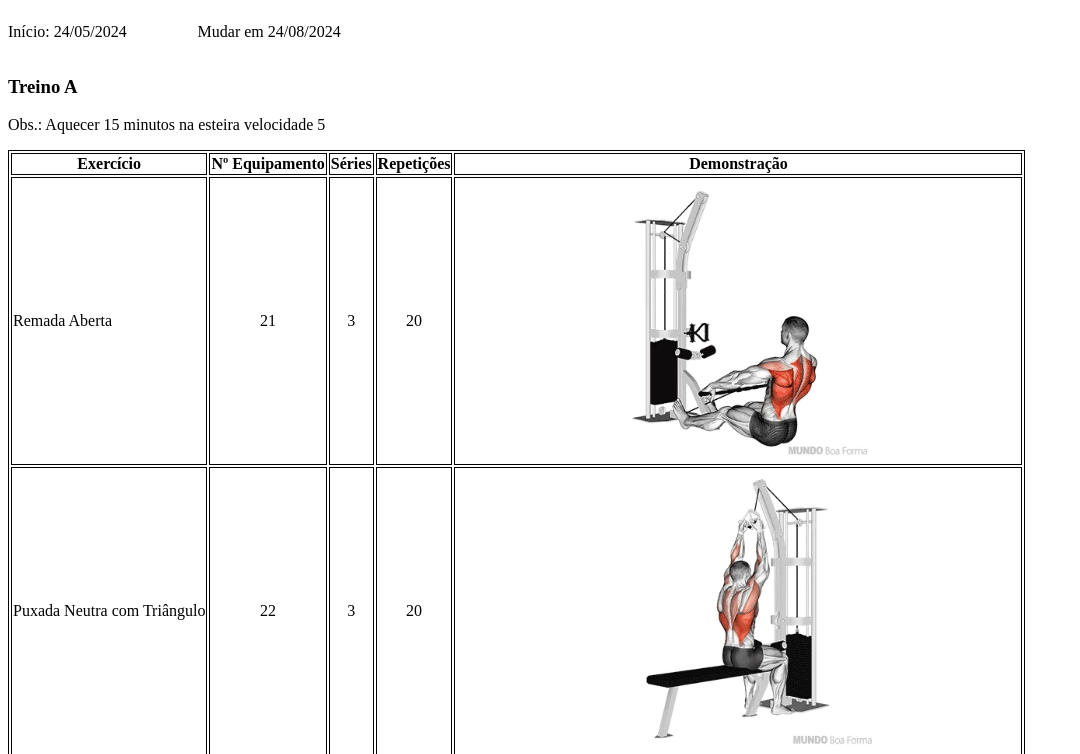
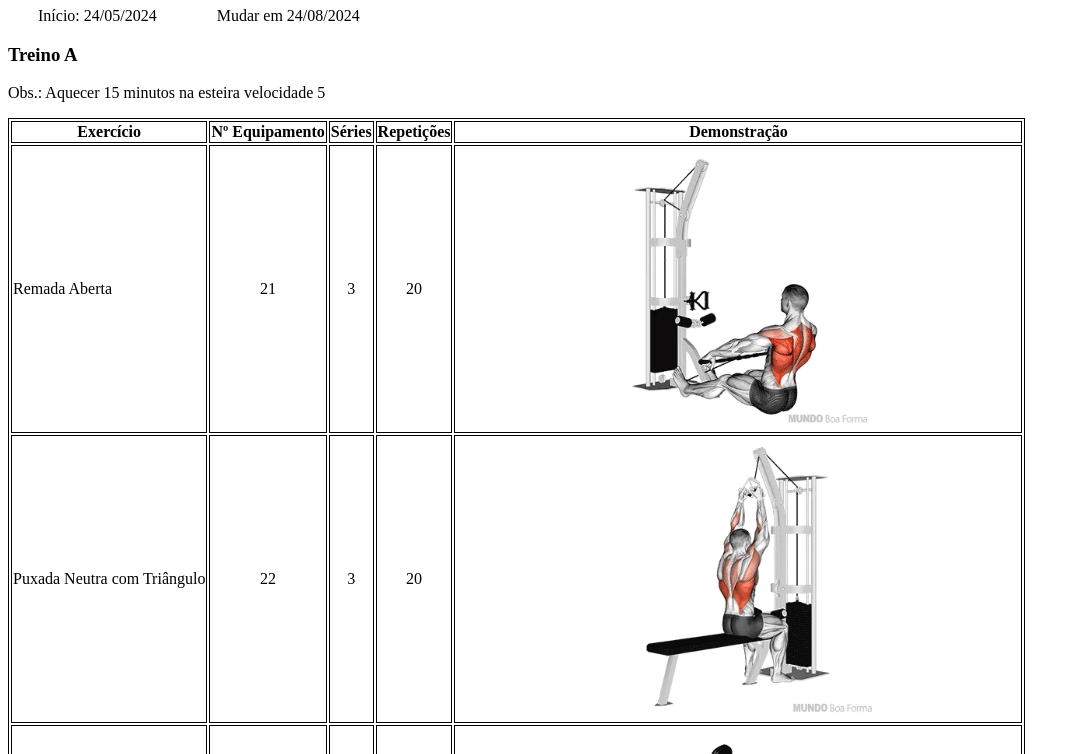
Before and after one commit to ericsilvati2001/meu-site, a plain HTML site: page subpages/serie-academia/academia2/academia2.html in a window 1280 px wide. Shown: the part 73-827 px from the top of the page, without its empty margins (0-1080 px from the left). Drawn offline with Linux system fonts and the light colour scheme.

Commit message:
inicio e data corrigido na série academia 2

```diff
--- a/subpages/serie-academia/academia2/academia2.html
+++ b/subpages/serie-academia/academia2/academia2.html
@@ -11,9 +11,10 @@
 
 <header>
     <h1>Série de Treino Academia</h1>
-    <div class="data">
-        <p class="inicio">Início: 24/05/2024</p><p class="mudar">Mudar em 24/08/2024</p>
-    </div>
+    <ul class="data">
+        <li>Início: 24/05/2024</li>
+        <li>Mudar em 24/08/2024</li>
+    </ul>
 
 </header>
 <main>
--- a/subpages/serie-academia/academia2/css/styles.css
+++ b/subpages/serie-academia/academia2/css/styles.css
@@ -17,17 +17,13 @@ img{
 }
 
 .data{
-    display: flex;
-    padding-right: 70%;
-}
-.mudar{
-    text-align: right;
-
+    display:flex;
+    list-style: none;
+    padding:0;
+    margin:0;
 
 }
 
-.inicio{
-    text-align: left;
-    width: 50%;
-
+header li{
+    margin: 0 30px;
 }
```
